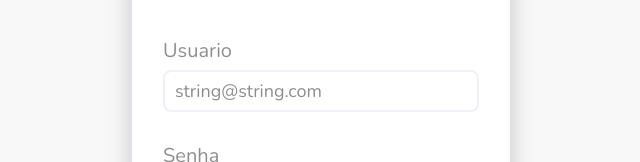
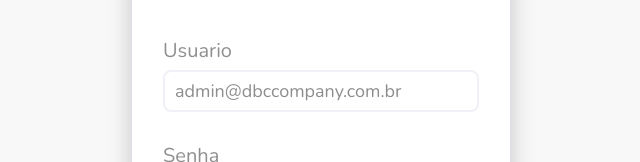
Before and after one commit to PauloFra/projeto-final-VemSer, a React (Create React App) app in the folder projeto-final-vemser/: page /login in a window 1280 px wide. Shown: the part 270-432 px from the top of the page, without its empty margins (319-959 px from the left). Built offline with nearby package versions, Linux system fonts and the light colour scheme.

Commit message:
ajuste login

```diff
--- a/projeto-final-vemser/src/pages/login/Login.tsx
+++ b/projeto-final-vemser/src/pages/login/Login.tsx
@@ -20,7 +20,7 @@ const Login = () => {
   }, []);
   const formikProps = useFormik({
     initialValues: {
-      usuario: "string@string.com",
+      usuario: "admin@dbccompany.com.br",
       senha: "String@123",
     },
     validationSchema: Yup.object().shape({
@@ -42,7 +42,7 @@ const Login = () => {
           <C.TitleLogin>Login VemCV</C.TitleLogin>
         </C.DivLogo>
         <C.DivForm>
-          <C.Label  htmlFor="usuario">Usuario</C.Label >
+          <C.Label htmlFor="usuario">Usuario</C.Label>
           <C.Input
             name="usuario"
             id="usuario"
@@ -55,7 +55,7 @@ const Login = () => {
           ) : null}
         </C.DivForm>
         <C.DivForm>
-          <C.Label  htmlFor="senha">Senha</C.Label >
+          <C.Label htmlFor="senha">Senha</C.Label>
           <C.Input
             type={pass ? "password" : "text"}
             name="senha"
```
